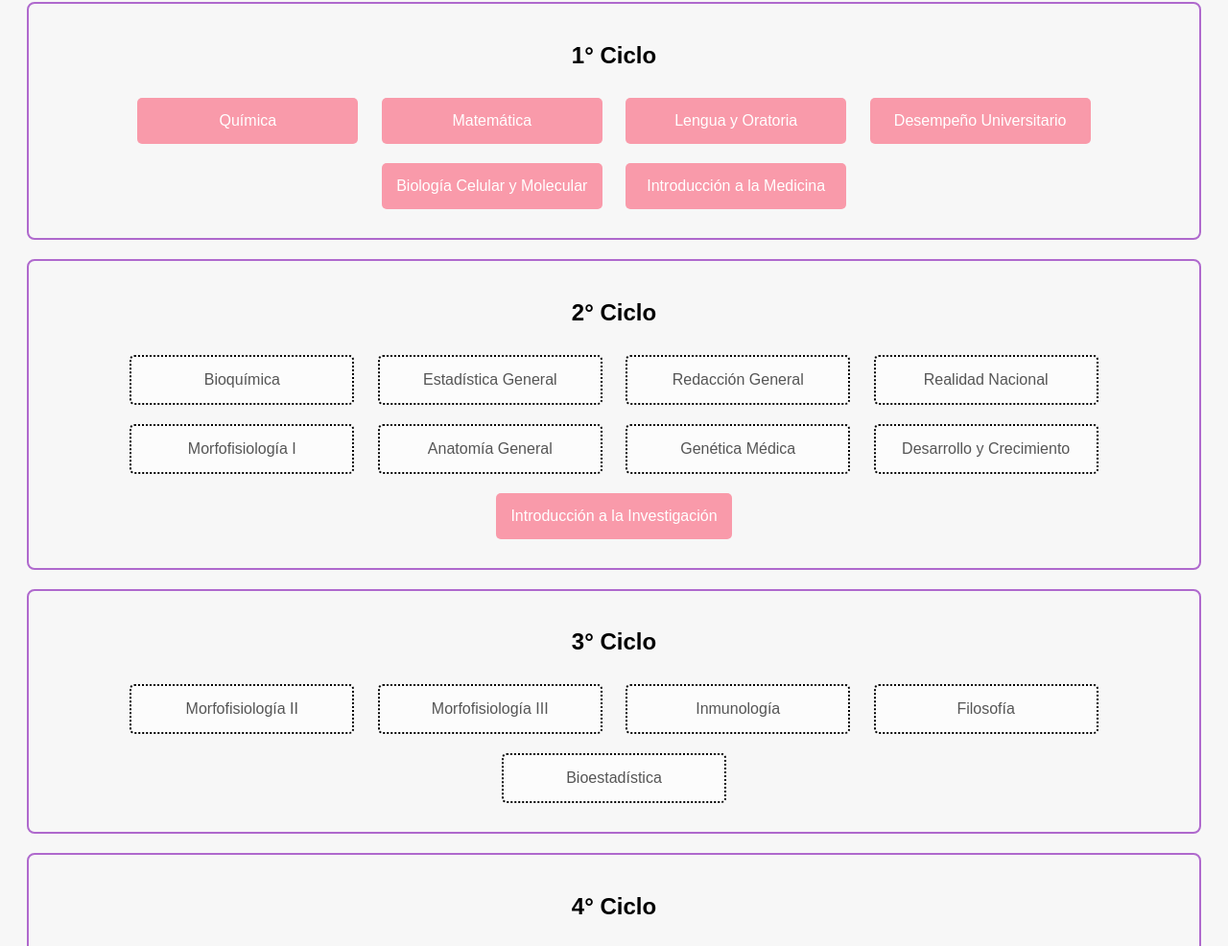
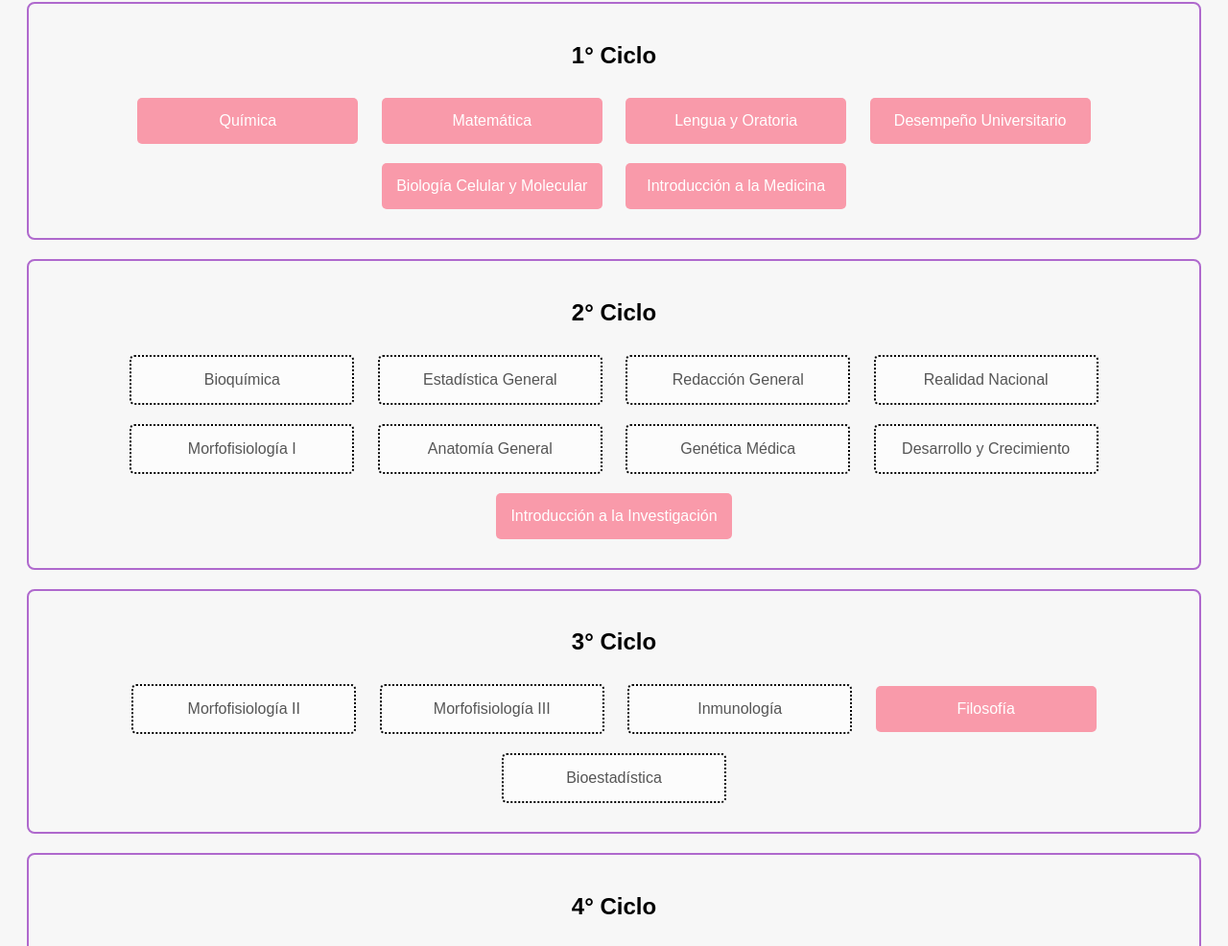
Before and after one commit to beluuuuuuuuu/Malla-de-Medicina-Humana-UCSUR, a plain HTML site: page index.html in a window 1280 px wide. Shown: the part 78-1064 px from the top of the page at 96% size. Drawn offline with Linux system fonts and the light colour scheme.

Commit message:
Update index.html

```diff
--- a/index.html
+++ b/index.html
@@ -37,7 +37,7 @@
     <div class="course inactive" id="morfo2" onclick="completeAndActivate('morfo2', ['morfo4','semiologiaSim','semiologia'])">Morfofisiología II</div>
     <div class="course inactive" id="morfo3" onclick="completeAndActivate('morfo3', ['morfo4','semiologiaSim','semiologia'])">Morfofisiología III</div>
     <div class="course inactive" id="inmunologia" onclick="completeAndActivate('inmunologia', ['semiologiaSim','semiologia'])">Inmunología</div>
-    <div class="course inactive" id="filosofia" onclick="completeAndActivate('filosofia', ['saludMental','fundamentos'])">Filosofía</div>
+   <div class="course active" id="filosofia" onclick="completeAndActivate('filosofia', ['saludMental','fundamentos'])">Filosofía</div>
     <div class="course inactive" id="bioestadistica" onclick="completeAndActivate('bioestadistica', ['metodologia','epidemiologia'])">Bioestadística</div>
   </div>
   <!-- 4° Ciclo -->
```
